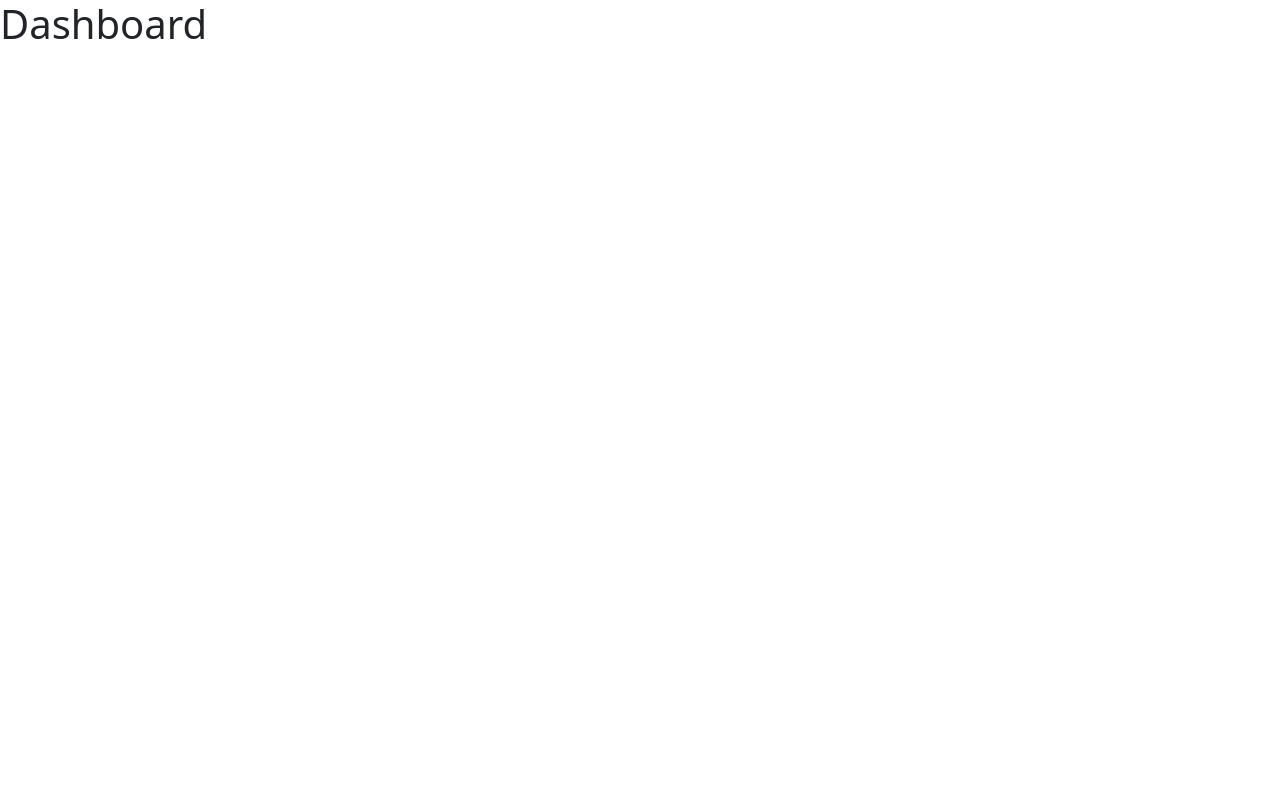
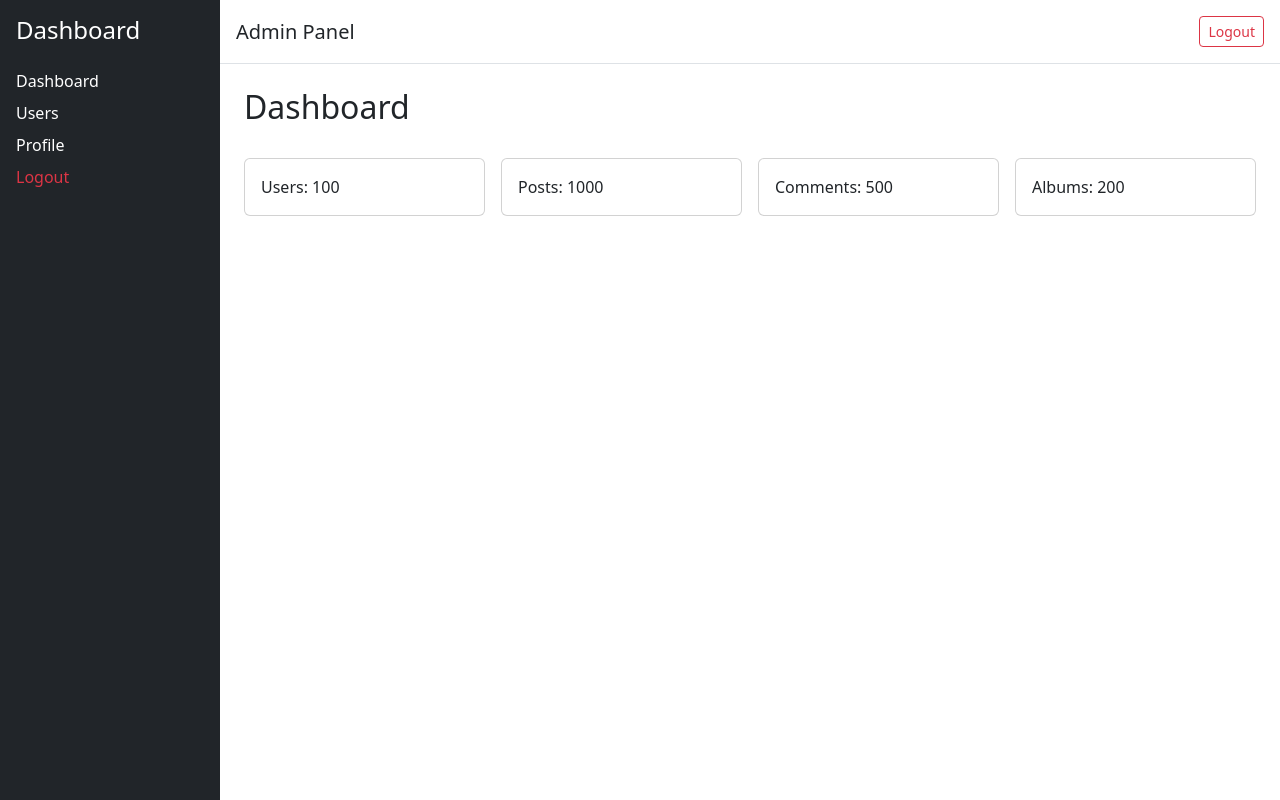
Before and after one commit to elibze/dashboard-management-system, a React (Vite) app: page /dashboard in a window 1280 px wide. Built offline with nearby package versions, Linux system fonts and the light colour scheme; sample sign-in values are in the browser's storage.

Commit message:
Added dashboard page and basic layout

```diff
--- /dev/null
+++ b/src/components/Layout/DashboardLayout.jsx
@@ -0,0 +1,14 @@
+import Sidebar from "./Sidebar";
+import Header from "./Header";
+
+export default function DashboardLayout({ children }) {
+    return (
+        <div className="d-flex" style={{ minHeight: "100vh" }}>
+            <Sidebar />
+            <div className="flex-grow-1">
+                <Header />
+                <div className="p-4">{children}</div>
+            </div>
+        </div>
+    );
+}
--- /dev/null
+++ b/src/components/Layout/Header.jsx
@@ -0,0 +1,17 @@
+import { useAuth } from "../../hooks/useAuth";
+
+export default function Header() {
+    const { logout } = useAuth();
+
+    return (
+        <div className="d-flex justify-content-between align-items-center p-3 border-bottom">
+            <h5 className="m-0"> Admin Panel </h5>
+
+            <div>
+                <button className="btn btn-outline-danger btn-sm" onClick={logout}>
+                    Logout
+                </button>
+            </div>
+        </div>
+    );
+}
--- /dev/null
+++ b/src/components/Layout/Sidebar.jsx
@@ -0,0 +1,37 @@
+import { Link } from "react-router-dom";
+export default function Sidebar() {
+    return (
+        <div
+            className="bg-dark text-white p-3"
+            style={{ width: "220px", minHeight: "100vh" }}
+        >
+            <h4 className="mb-4"> Dashboard </h4>
+
+            <ul className="nav flex-column gap-2">
+                <li>
+                    <Link className="text-white text-decoration-none" to="/dashboard">
+                        Dashboard
+                    </Link>
+                </li>
+
+                <li>
+                    <Link className="text-white text-decoration-none" to="/users">
+                        Users
+                    </Link>
+                </li>
+
+                <li>
+                    <Link className="text-white text-decoration-none" to="/profile">
+                        Profile
+                    </Link>
+                </li>
+
+                <li>
+                    <Link className="text-danger text-decoration-none" to="/">
+                        Logout
+                    </Link>
+                </li>
+            </ul>
+        </div>
+    );
+}
--- a/src/pages/Dashboard.jsx
+++ b/src/pages/Dashboard.jsx
@@ -1,3 +1,27 @@
+import DashboardLayout from "../components/Layout/DashboardLayout";
+
 export default function Dashboard() {
-    return <h1>Dashboard</h1>;
+    return (
+        <DashboardLayout>
+            <h2>Dashboard</h2>
+
+            <div className="row g-3 mt-3">
+                <div className="col-md-3">
+                    <div className="card p-3">Users: 100</div>
+                </div>
+
+                <div className="col-md-3">
+                    <div className="card p-3"> Posts: 1000 </div>
+                </div>
+
+                <div className="col-md-3">
+                    <div className="card p-3"> Comments: 500 </div>
+                </div>
+
+                <div className="col-md-3">
+                    <div className="card p-3"> Albums: 200 </div>
+                </div>
+            </div>
+        </DashboardLayout>
+    );
 }
```
